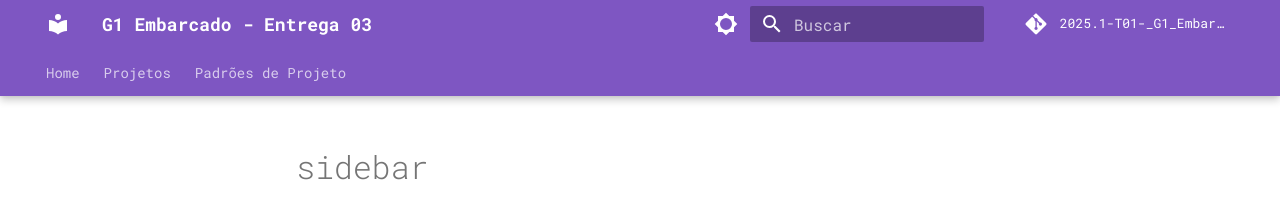
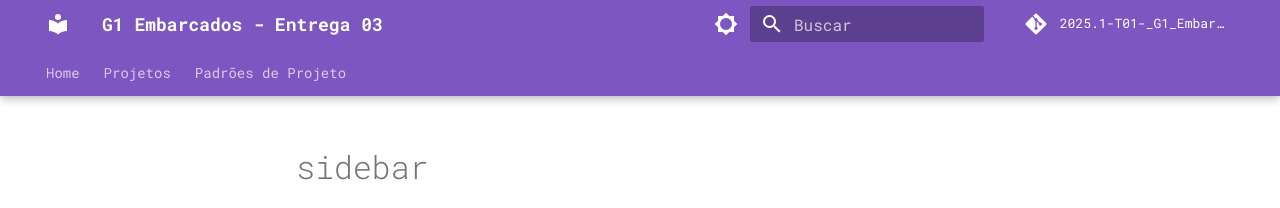
Before and after one commit to UnBArqDsw2025-1-Turma01/2025.1-T01-_G1_Embarcado_Entrega_03, an MkDocs documentation site: the page built from docs/_sidebar.md, in a window 1280 px wide. Shown: the top 208 px of the page. Built offline with MkDocs 1.6.1 and Material for MkDocs 9.7.7, drawn with Linux system fonts in a browser that asks for light colours; comment, search, counter and statistics services are not loaded.

Commit message:
corrige texto na gitage

```diff
--- a/mkdocs.yml
+++ b/mkdocs.yml
@@ -1,4 +1,4 @@
-site_name: G1 Embarcado - Entrega 03
+site_name: G1 Embarcados - Entrega 03
 repo_url: https://github.com/UnBArqDsw2025-1-Turma01/2025.1-T01-_G1_Embarcado_Entrega_03
 repo_name: 2025.1-T01-_G1_Embarcado_Entrega_03
 
```
